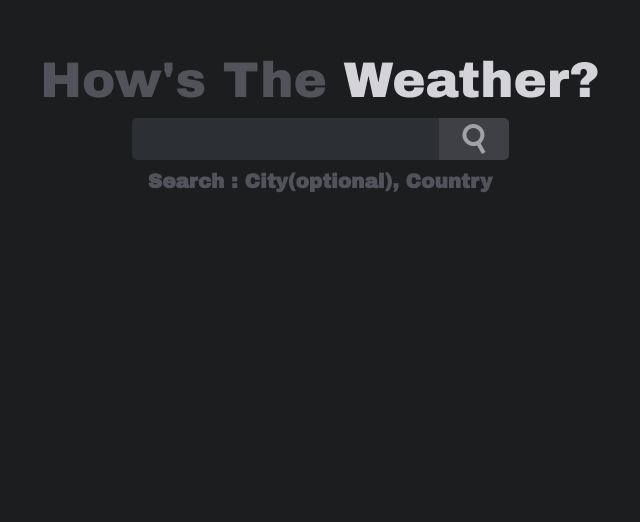
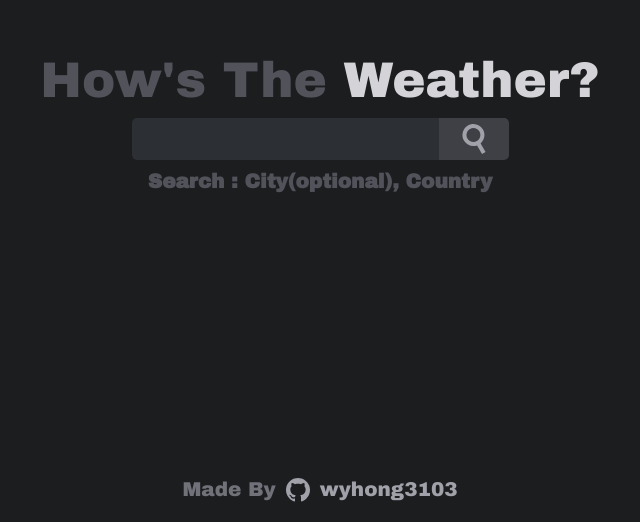
Before and after one commit to wyhong3103/hows-the-weather, a website built with webpack: page dist/index.html in a window 1280 px wide. Shown: the part 278-800 px from the top of the page, without its empty margins (320-960 px from the left). Built offline with nearby package versions, Linux system fonts and the light colour scheme.

Commit message:
Add footer

```diff
--- a/src/display.js
+++ b/src/display.js
@@ -40,9 +40,23 @@ const display = (() => {
 
         const msg = createComp("h3", "msg");
         msg.textContent = "Search : City(optional), Country";
+
+        const footer = createComp("footer");
+        const span = createComp("span");
+        span.textContent = "Made By";
+        const github = createComp("img");
+        github.src = "./assets/github.svg";
+        const profile = createComp("a");
+        profile.textContent = "wyhong3103";
+        profile.setAttribute("href", "https://github.com/wyhong3103");
+        footer.appendChild(span);
+        footer.appendChild(github);
+        footer.appendChild(profile);
+
         content.appendChild(title);
         content.appendChild(searchBar);
         content.appendChild(msg);
+        content.appendChild(footer);
     }
 
     function addFutureCard(date, temperature, iconId){
--- a/src/style.css
+++ b/src/style.css
@@ -29,6 +29,30 @@ html{
     align-items: center;
     gap : 1rem;
     overflow: auto;
+}
+
+footer{
+    width : 100vw;
+    position : absolute;
+    display: flex;
+    flex-direction: row;
+    justify-content: center;
+    align-self: center;
+    gap : 1rem;
+    bottom : 2rem;
+    font-family: var(--main-font);
+    font-size : 2rem;
+    color : var(--grayC)
+}
+
+
+footer a{
+    text-decoration: none;
+    color : var(--grayD)
+}
+
+footer a:hover{
+    color : var(--grayE)
 }
 
 .title{
```
Also changed, not shown: dist/assets/github.svg (added), dist/main.js.
